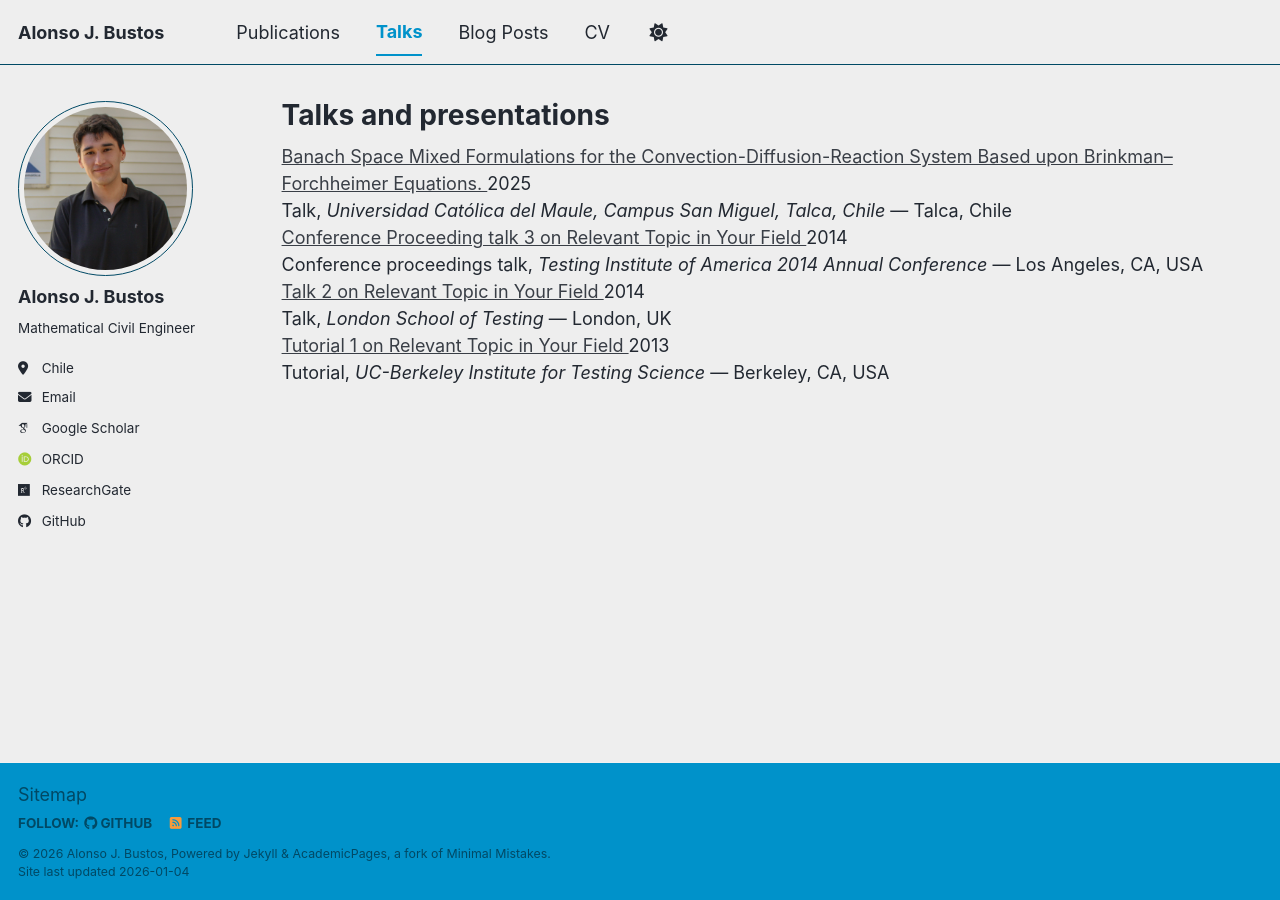
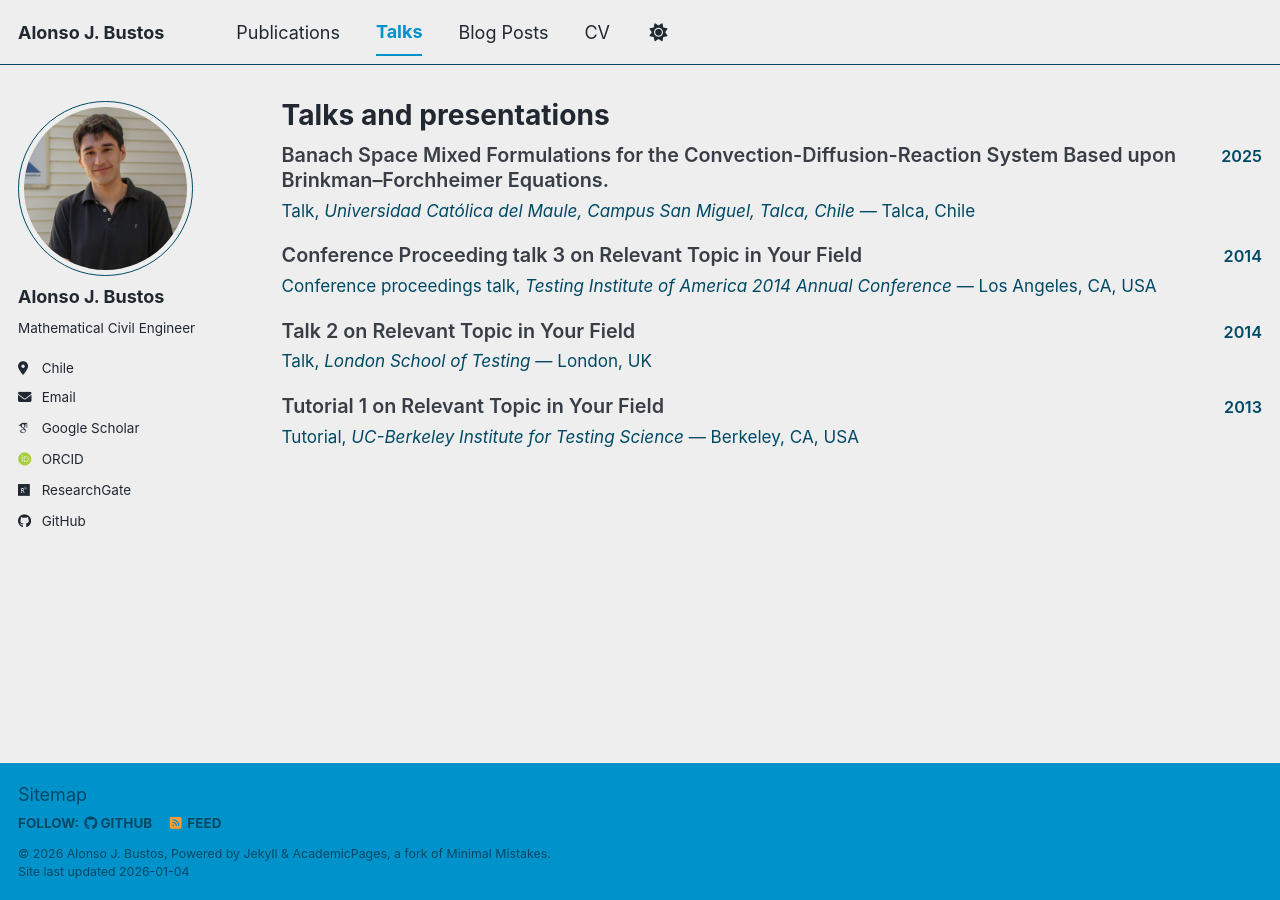
Before and after one commit to alonsojbustos/alonsojbustos.github.io, a Jekyll site: the page built from _pages/talks.html, in a window 1280 px wide. Built offline with Jekyll 4.4.1, drawn with Linux system fonts in a browser that asks for light colours; some web fonts are replaced; a script bundle is joined from its source files by our own code; library files that are not in the unit come from our copies.

Commit message:
Update _custom.scss

```diff
--- a/_sass/_custom.scss
+++ b/_sass/_custom.scss
@@ -54,3 +54,44 @@
   color: var(--global-text-color-light);
   white-space: nowrap;
 }
+
+/* Minimal talks list */
+.talk-item { margin: 0 0 1.2em 0; }
+
+.talk-title {
+  display: flex;
+  justify-content: space-between;
+  align-items: baseline;
+  gap: 0.75em;
+  font-weight: 600;
+  line-height: 1.25;
+  font-size: 1.1rem;
+}
+
+.talk-title a { text-decoration: none; }
+.talk-title a:hover { text-decoration: underline; }
+
+.talk-year {
+  font-size: 0.9rem;
+  color: var(--global-text-color-light);
+  white-space: nowrap;
+}
+
+.talk-venue {
+  margin-top: 0.35em;
+  color: var(--global-text-color-light);
+  line-height: 1.35;
+  font-size: 0.95rem;
+}
+
+.talk-button {
+  display: inline-block;
+  margin-top: 0.5em;
+  padding: 0.25em 0.6em;
+  border: 1px solid var(--global-border-color);
+  border-radius: 4px;
+  text-decoration: none;
+  font-size: 0.9rem;
+}
+
+.talk-button:hover { text-decoration: none; }
```
